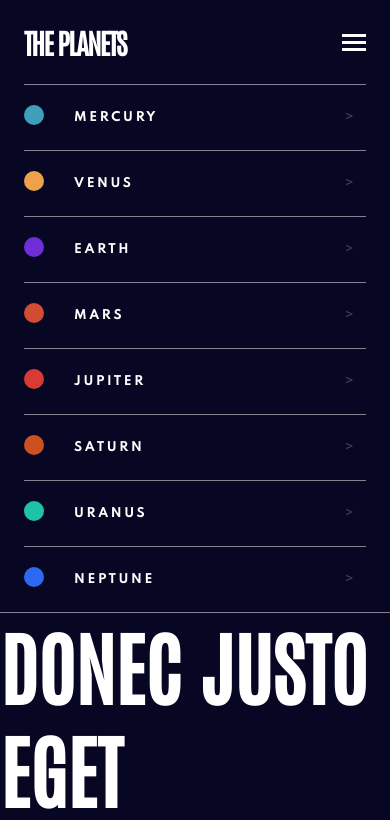
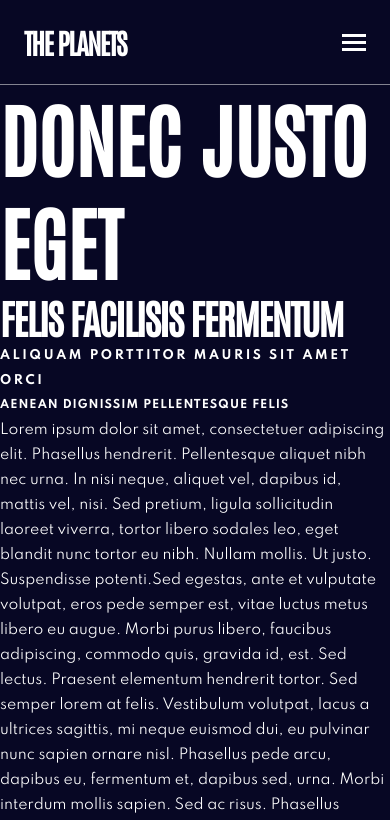
Before and after one commit to rparias/planets-fact-site, a React (Create React App) app: page / in a window 390 px wide. Shown: the top 820 px of the page. Built offline with nearby package versions, Linux system fonts and the light colour scheme.

Commit message:
Toggle to hide and display the mobile menu

```diff
--- a/src/components/shared/Menubar/_SmallMenu.js
+++ b/src/components/shared/Menubar/_SmallMenu.js
@@ -4,7 +4,7 @@ import SmallMenubutton from './SmallMenubutton/_button'
 
 export const _SmallMenu = () => {
   return (
-    <ul>
+    <ul className="menu">
       <li>
         <SmallMenubutton text="Mercury" color={COLORS.mercury} />
       </li>
--- a/src/components/shared/Menubar/_styles.js
+++ b/src/components/shared/Menubar/_styles.js
@@ -40,8 +40,13 @@ const Navbar = styled.nav`
     padding: 0 24px;
 
     ul {
+      display: none;
       flex-direction: column;
       flex-basis: 100%;
+    }
+
+    .active {
+      display: flex;
     }
 
     h2 {
--- a/src/components/shared/Menubar/index.js
+++ b/src/components/shared/Menubar/index.js
@@ -7,10 +7,16 @@ import { _SmallMenu as SmallMenu } from './_SmallMenu'
 
 const Menubar = () => {
   const { width } = useWindowDimensions()
+
+  const handleMenuToggle = () => {
+    const menu = document.querySelector('.menu')
+    menu.classList.toggle('active')
+  }
+
   return (
     <Navbar>
       <h2>The planets</h2>
-      <HamburguerIcon />
+      <HamburguerIcon onClick={handleMenuToggle} />
       {width > 768 ? <BigMenu /> : <SmallMenu />}
     </Navbar>
   )
```
